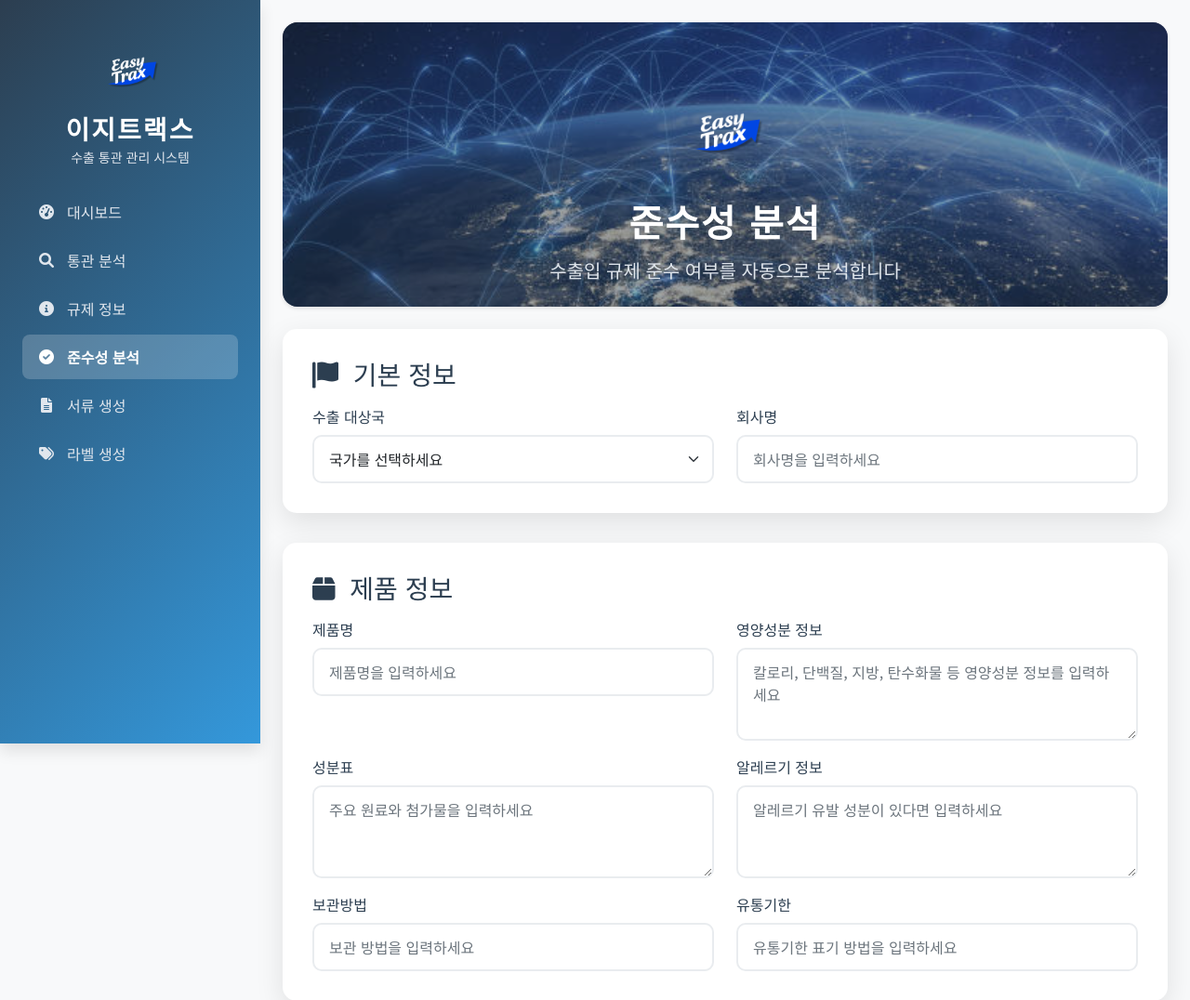
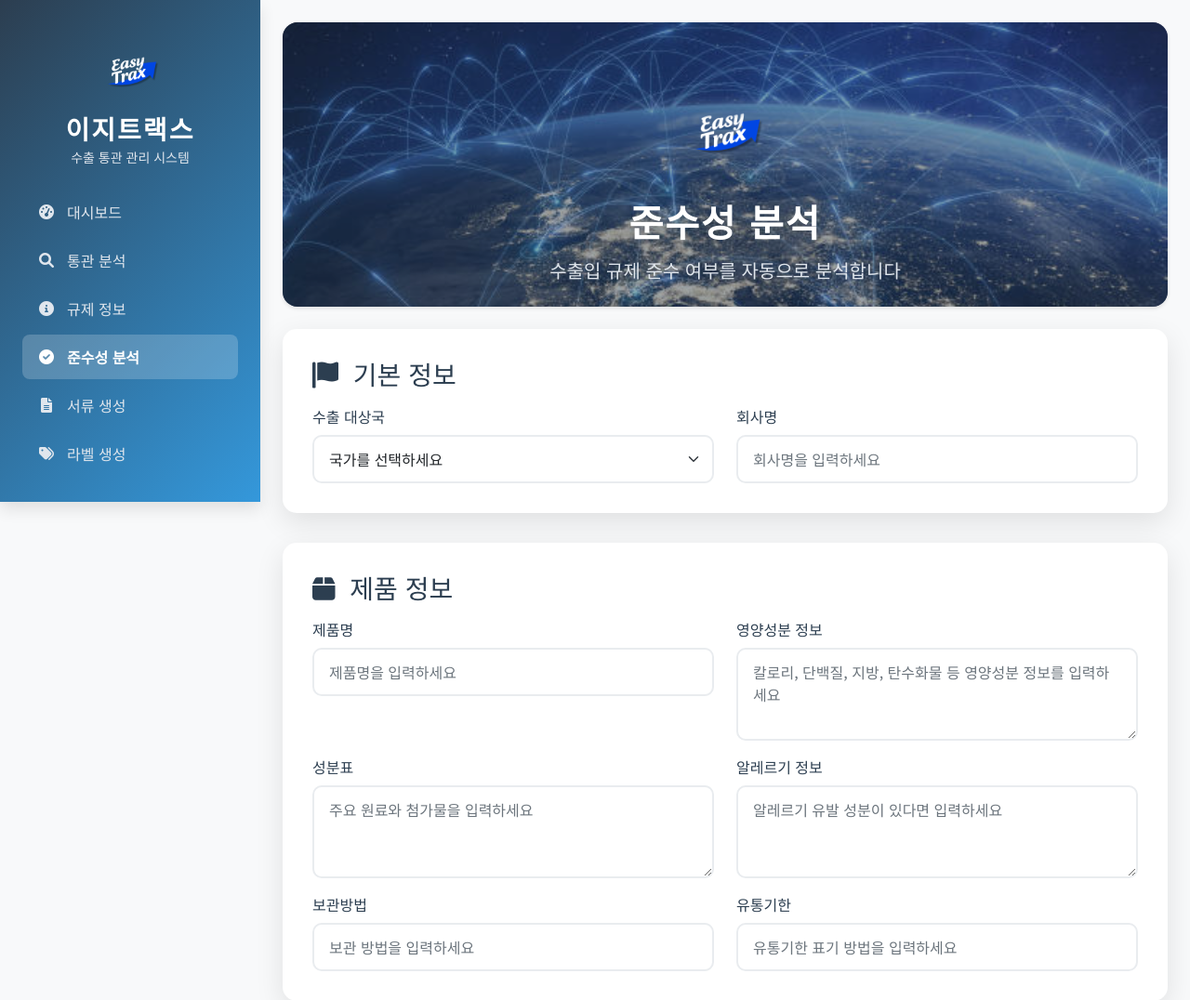
Before and after one commit to yangjiho909/Easytrax, a Flask app: template templates/compliance_analysis.html in a window 1280 px wide. Shown: the top 1076 px of the page at 93% size. Run offline with Flask 3, Linux system fonts and the light colour scheme; the template is opened without the code that fills it, so the values that code supplies are empty.

Commit message:
Fix sidebar scrolling issue in compliance analysis page - Change sidebar position from fixed to relative - Adjust sidebar height to auto for proper scrolling - Add align-items flex-start to container

```diff
--- a/templates/compliance_analysis.html
+++ b/templates/compliance_analysis.html
@@ -53,6 +53,7 @@
         .dashboard-container {
             display: flex;
             min-height: 100vh;
+            align-items: flex-start;
         }
 
         .sidebar {
@@ -61,9 +62,8 @@
             color: white;
             padding: var(--spacing-lg);
             box-shadow: var(--shadow-lg);
-            position: sticky;
-            top: 0;
-            height: 100vh;
+            position: relative;
+            height: auto;
             overflow-y: auto;
         }
 
```
